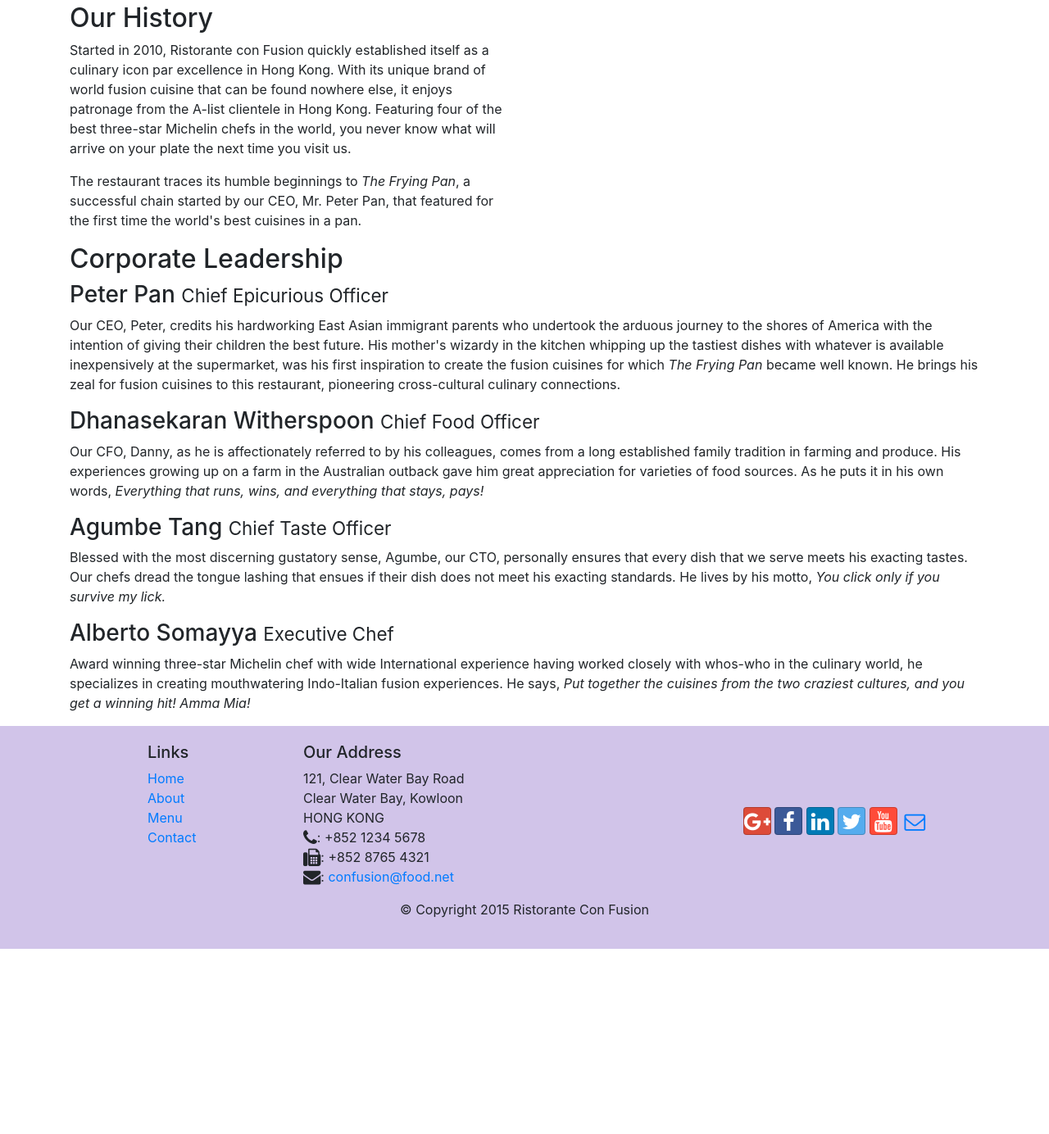
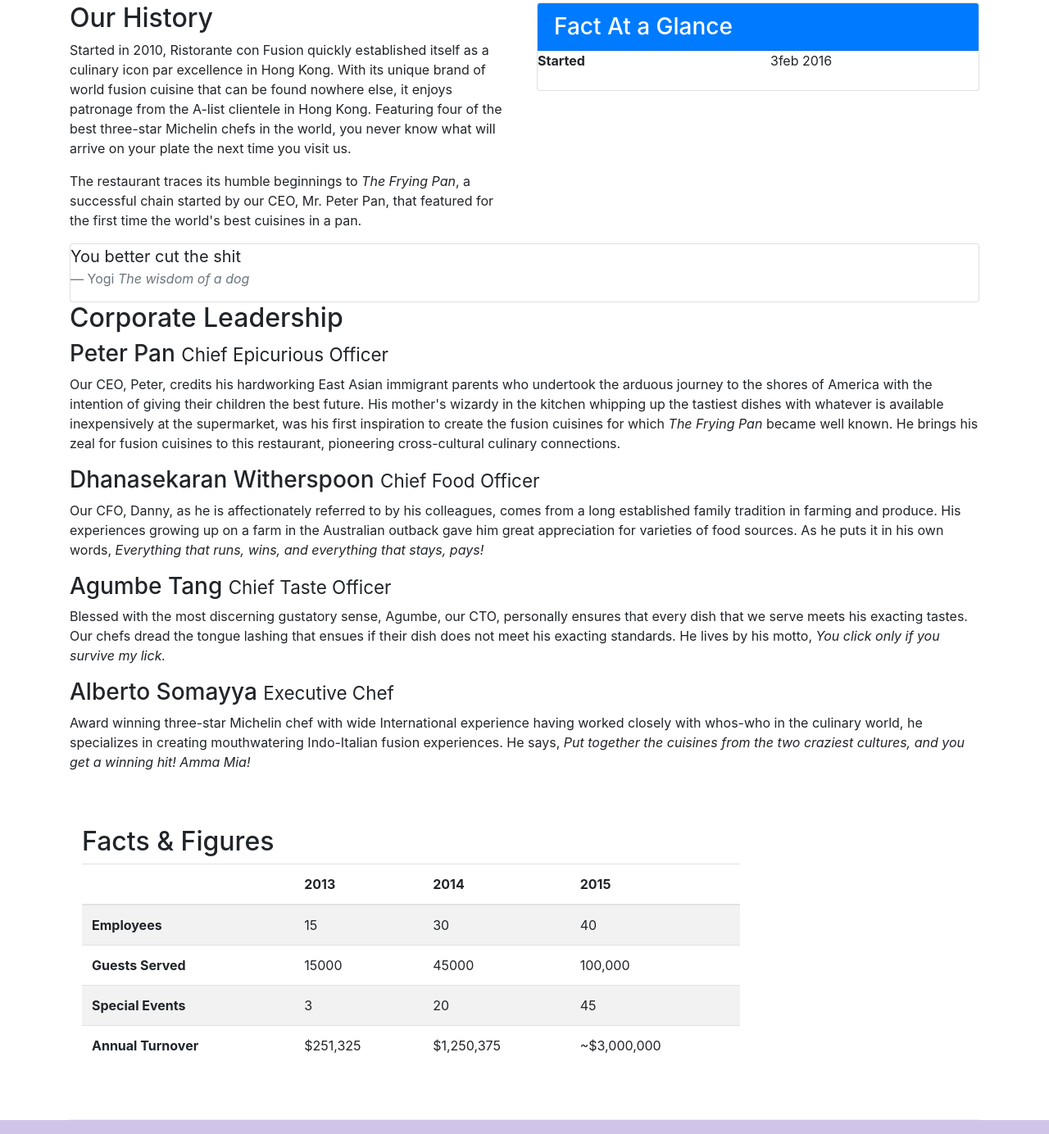
Before and after one commit to Rochdi-G/bootstrap, a website: page aboutus.html in a window 1280 px wide. Shown: the part 438-1822 px from the top of the page at 82% size. Before the commit the page ends 1596 px from the top, so only its background shows below. Drawn offline with nearby package versions, Linux system fonts and the light colour scheme.

Commit message:
tables and cards

```diff
--- a/aboutus.html
+++ b/aboutus.html
@@ -64,7 +64,28 @@
                 <p>Started in 2010, Ristorante con Fusion quickly established itself as a culinary icon par excellence in Hong Kong. With its unique brand of world fusion cuisine that can be found nowhere else, it enjoys patronage from the A-list clientele in Hong Kong.  Featuring four of the best three-star Michelin chefs in the world, you never know what will arrive on your plate the next time you visit us.</p>
                 <p>The restaurant traces its humble beginnings to <em>The Frying Pan</em>, a successful chain started by our CEO, Mr. Peter Pan, that featured for the first time the world's best cuisines in a pan.</p>
             </div>
-            <div>
+            <div class="col-sm">
+                <div class="card">
+                    <h3 class ="card-header bg-primary text-white">
+                        Fact At a Glance
+                    </h3>
+                    <div class="card-block">
+                        <dl class="row">
+                            <dt class="col-6">Started</dt>
+                            <dd class="col-6"> 3feb 2016</dd>
+                        </dl>
+                    </div>
+                </div>
+            </div>
+            <div class="col-12">
+                <div class="card card-block bg-faded">
+                    <blockquote class="blockquote">
+                        <p class="mb-0">You better cut the shit</p>
+                        <footer class="blockquote-footer">Yogi
+                                <cite title="Source Title">The wisdom of a dog</cite>
+                        </footer>
+                    </blockquote>
+                </div>
             </div>
         </div>
 
@@ -82,7 +103,52 @@
                 <p class="hidden-xs-down">Award winning three-star Michelin chef with wide International experience having worked closely with whos-who in the culinary world, he specializes in creating mouthwatering Indo-Italian fusion experiences. He says, <em>Put together the cuisines from the two craziest cultures, and you get a winning hit! Amma Mia!</em></p>
             </div>
        </div>
+       <div class="row row-content">
+           <div class="col-12 col-sm-9">
+               <h2>Facts &amp; Figures</h2>
+               <div class="table-responsive">
+                    <table class="table table-striped">
+                    <thead class="thead-inverse">
+                        <tr>
+                            <th>&nbsp;</th>
+                            <th>2013</th>
+                            <th>2014</th>
+                            <th>2015</th>
+                        </tr>
+                    </thead>
+                    <tbody>
+                        <tr>
+                            <th>Employees</th>
+                            <td>15</td>
+                            <td>30</td>
+                            <td>40</td>
+                        </tr>
+                        <tr>
+                            <th>Guests Served</th>
+                            <td>15000</td>
+                            <td>45000</td>
+                            <td>100,000</td>
+                        </tr>
+                        <tr>
+                            <th>Special Events</th>
+                            <td>3</td>
+                            <td>20</td>
+                            <td>45</td>
+                        </tr>
+                        <tr>
+                            <th>Annual Turnover</th>
+                            <td>$251,325</td>
+                            <td>$1,250,375</td>
+                            <td>~$3,000,000</td>
+                        </tr>
+                    </tbody>
+                    </table>
+                    </div>
+           </div>
+           <div class="col-12 col-sm-3">
 
+           </div>
+       </div>
     </div>
 
     <footer class="footer">
```
Also changed, not shown: contactus.html (+2 -1 lines).
